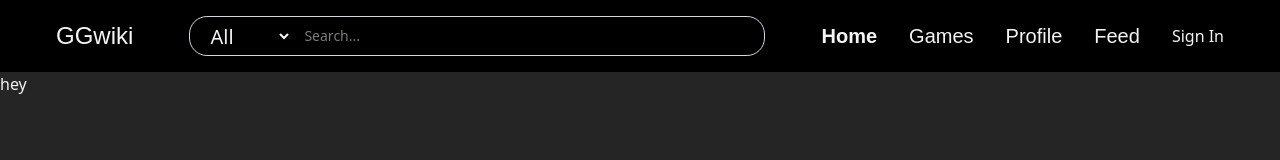
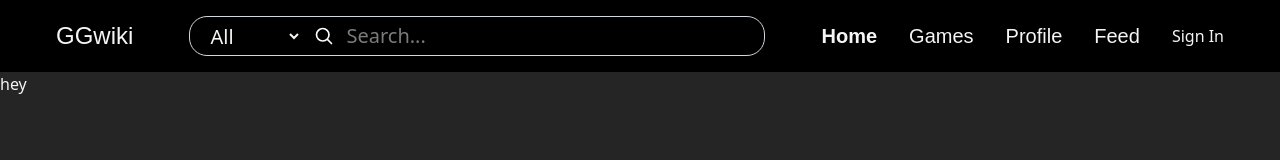
Before and after one commit to GGwiki-Studio/gg-wiki, a Next.js app: page / in a window 1280 px wide. Shown: the top 160 px of the page. Built offline with nearby package versions, Linux system fonts and the light colour scheme; a web font is replaced by a local one.

Commit message:
enhance the searchbar

```diff
--- a/components/Search.tsx
+++ b/components/Search.tsx
@@ -1,12 +1,14 @@
+import Image from "next/image";
 const Search = () => {
   return (
     <div className="h-10 gap-3 w-full max-w-xl border border-gray-300 rounded-2xl flex items-center px-4 bg-black mx:hidden">
-      <select name="search-category" id="search-category" className="bg-transparent outline-none text-xl">
+      <select name="search-category" id="search-category" className="bg-transparent outline-none text-xl w-24">
         <option value="all">All</option>
         <option value="games">Games</option>
         <option value="maps">Maps</option>
       </select>
-      <input type="text" placeholder="Search..." className="flex-1 bg-transparent outline-none text-sm" />
+      <Image src="/search-svgrepo-com.svg" alt="Search icon" width={20} height={20} className="filter invert"/>
+      <input type="text" placeholder="Search..." className="flex-1 bg-transparent outline-none text-xl" />
     </div>
   )
 }
```
Also changed, not shown: public/search-svgrepo-com.svg (added).
